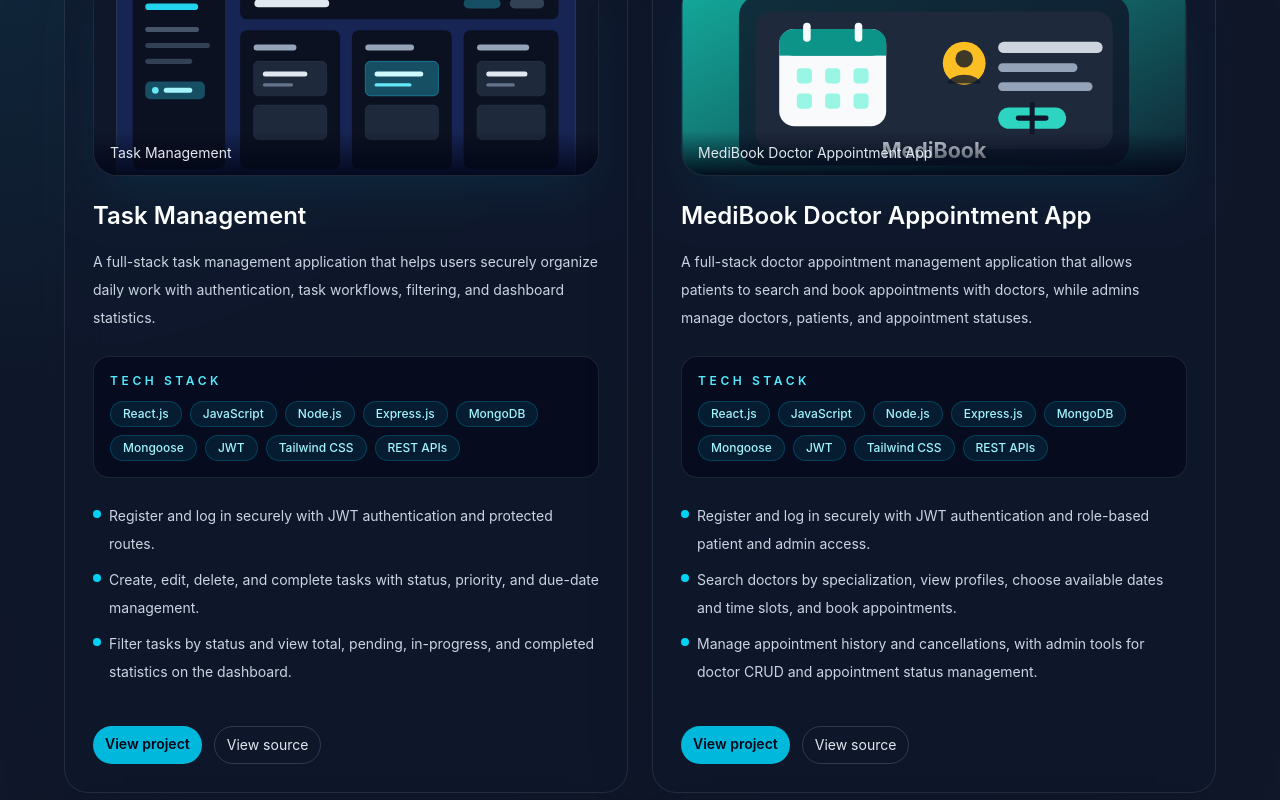
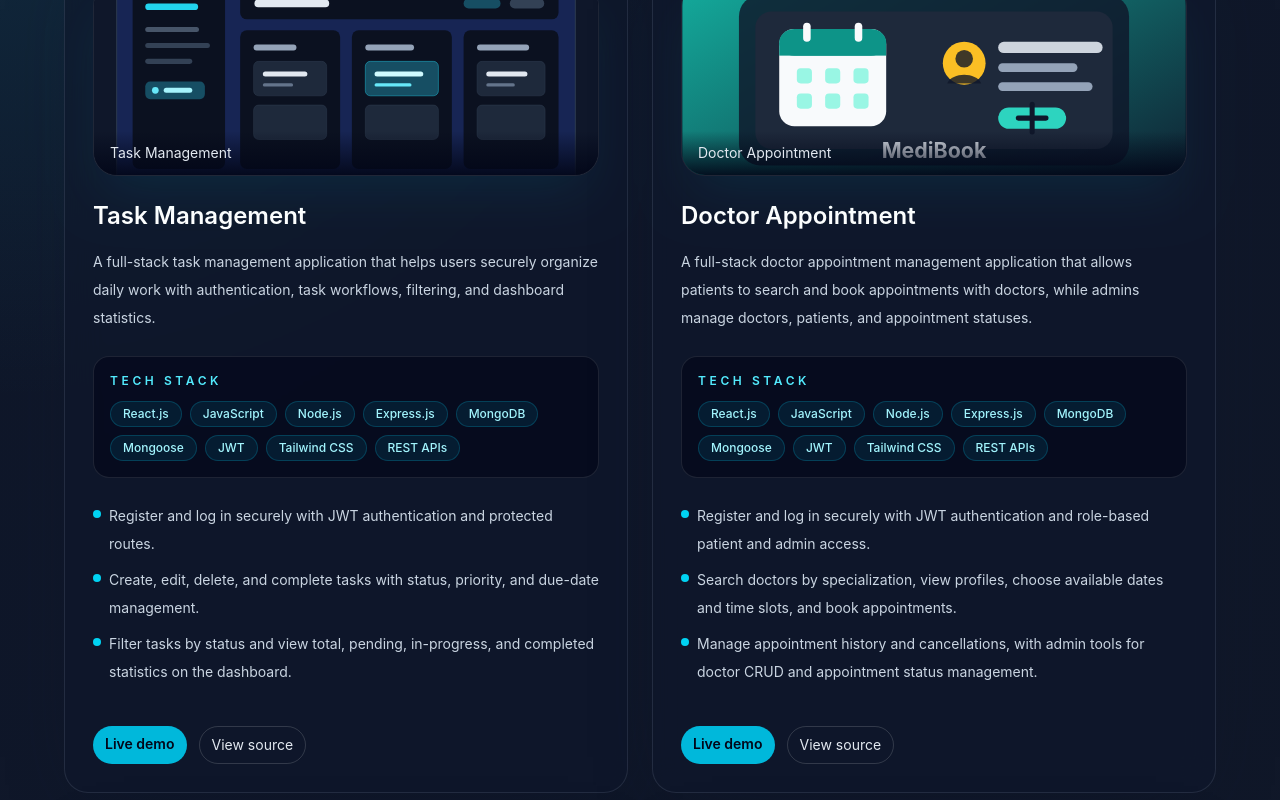
Before and after one commit to nelavaihema/PROTFOLIO, a React (Create React App) app in the folder client/: page / in a window 1280 px wide. Shown: the part 2500-3300 px from the top of the page. Built offline with nearby package versions, Linux system fonts and the light colour scheme.

Commit message:
projects update

```diff
--- a/client/src/components/Projects.js
+++ b/client/src/components/Projects.js
@@ -16,13 +16,13 @@ const projects = [
       "Create, edit, delete, and complete tasks with status, priority, and due-date management.",
       "Filter tasks by status and view total, pending, in-progress, and completed statistics on the dashboard.",
     ],
-    ctaLabel: "View project",
-    ctaHref: "https://github.com/nelavaihema/Task-management",
+    ctaLabel: "Live demo",
+    ctaHref: "https://taskmanagement-hema.netlify.app",
     repoHref: "https://github.com/nelavaihema/Task-management",
     accent: "from-cyan-500 to-blue-600",
   },
   {
-    title: "MediBook Doctor Appointment App",
+    title: "Doctor Appointment",
     image: doctorImg,
     description:
       "A full-stack doctor appointment management application that allows patients to search and book appointments with doctors, while admins manage doctors, patients, and appointment statuses.",
@@ -32,8 +32,8 @@ const projects = [
       "Search doctors by specialization, view profiles, choose available dates and time slots, and book appointments.",
       "Manage appointment history and cancellations, with admin tools for doctor CRUD and appointment status management.",
     ],
-    ctaLabel: "View project",
-    ctaHref: "https://github.com/nelavaihema/doctor-appointment",
+    ctaLabel: "Live demo",
+    ctaHref: "https://doctor-appointment-hema.netlify.app/",
     repoHref: "https://github.com/nelavaihema/doctor-appointment",
     accent: "from-emerald-400 to-cyan-500",
   },
```
